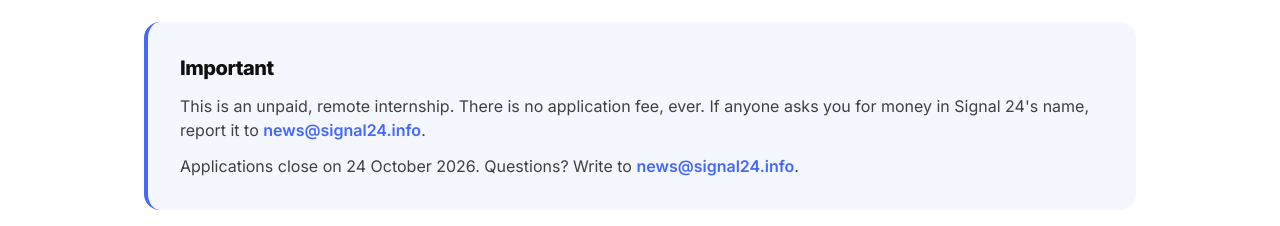
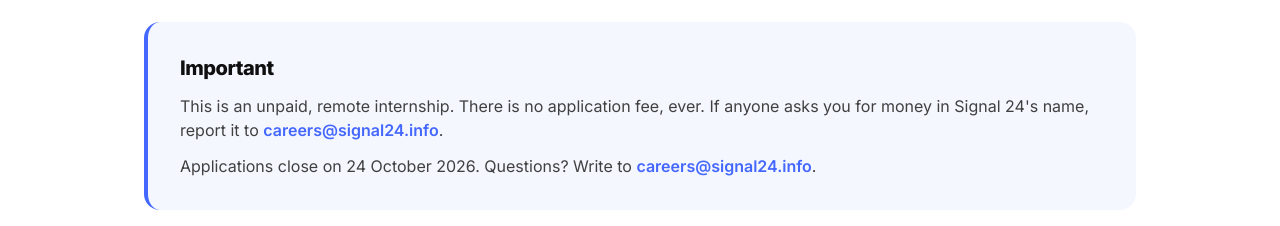
Before and after one commit to Signal24news/signal24-website, a Next.js app: page /internship in a window 1280 px wide. Shown: the part 1980-2206 px from the top of the page. Built offline with nearby package versions, Linux system fonts and the light colour scheme.

Commit message:
Add files via upload

```diff
--- a/src/app/contact/page.tsx
+++ b/src/app/contact/page.tsx
@@ -19,6 +19,11 @@
     label: 'Corrections',
     email: SITE.correctionsEmail,
     text: 'Found a mistake in one of our stories? Tell us which story and what is wrong. We review every request.',
+  },
+  {
+    label: 'Internships and careers',
+    email: SITE.careersEmail,
+    text: 'Questions about the Signal 24 Newsroom Internship, applications or certificates.',
   },
   {
     label: 'General, partnerships and advertising',
--- a/src/app/internship/page.tsx
+++ b/src/app/internship/page.tsx
@@ -289,15 +289,15 @@
           <p className="mt-3 text-neutral-700 dark:text-neutral-300">
             This is an unpaid, remote internship. There is no application fee, ever. If anyone asks
             you for money in Signal 24&apos;s name, report it to{' '}
-            <a href={`mailto:${SITE.email}`} className="font-semibold text-brand hover:underline">
-              {SITE.email}
+            <a href={`mailto:${SITE.careersEmail}`} className="font-semibold text-brand hover:underline">
+              {SITE.careersEmail}
             </a>
             .
           </p>
           <p className="mt-3 text-neutral-700 dark:text-neutral-300">
             Applications close on {applyBy}. Questions? Write to{' '}
-            <a href={`mailto:${SITE.email}`} className="font-semibold text-brand hover:underline">
-              {SITE.email}
+            <a href={`mailto:${SITE.careersEmail}`} className="font-semibold text-brand hover:underline">
+              {SITE.careersEmail}
             </a>
             .
           </p>
--- a/src/app/layout.tsx
+++ b/src/app/layout.tsx
@@ -99,6 +99,7 @@
     { '@type': 'ContactPoint', contactType: 'newsroom', email: SITE.email },
     { '@type': 'ContactPoint', contactType: 'news tips', email: SITE.tipsEmail },
     { '@type': 'ContactPoint', contactType: 'corrections', email: SITE.correctionsEmail },
+    { '@type': 'ContactPoint', contactType: 'careers', email: SITE.careersEmail },
   ],
 };
 
--- a/src/app/verify/page.tsx
+++ b/src/app/verify/page.tsx
@@ -60,8 +60,8 @@
           <p className="mt-2 text-sm text-red-700/80 dark:text-red-300/80">
             We could not find a certificate with the ID <span className="font-mono">{id}</span>. Check
             the ID and try again. If you think this is a mistake, write to{' '}
-            <a href={`mailto:${SITE.email}`} className="underline">
-              {SITE.email}
+            <a href={`mailto:${SITE.careersEmail}`} className="underline">
+              {SITE.careersEmail}
             </a>
             .
           </p>
@@ -74,8 +74,8 @@
           <p className="mt-2 text-sm text-amber-800/80 dark:text-amber-300/80">
             Certificate <span className="font-mono">{cert.id}</span> is no longer valid. For details,
             write to{' '}
-            <a href={`mailto:${SITE.email}`} className="underline">
-              {SITE.email}
+            <a href={`mailto:${SITE.careersEmail}`} className="underline">
+              {SITE.careersEmail}
             </a>
             .
           </p>
--- a/src/lib/constants.ts
+++ b/src/lib/constants.ts
@@ -7,6 +7,7 @@
   email: 'news@signal24.info',
   tipsEmail: 'tips@signal24.info',
   correctionsEmail: 'corrections@signal24.info',
+  careersEmail: 'careers@signal24.info',
   locale: 'en_US',
   twitterHandle: '@Signal24info',
   logo: 'https://signal24.info/icon-512.png',
```
